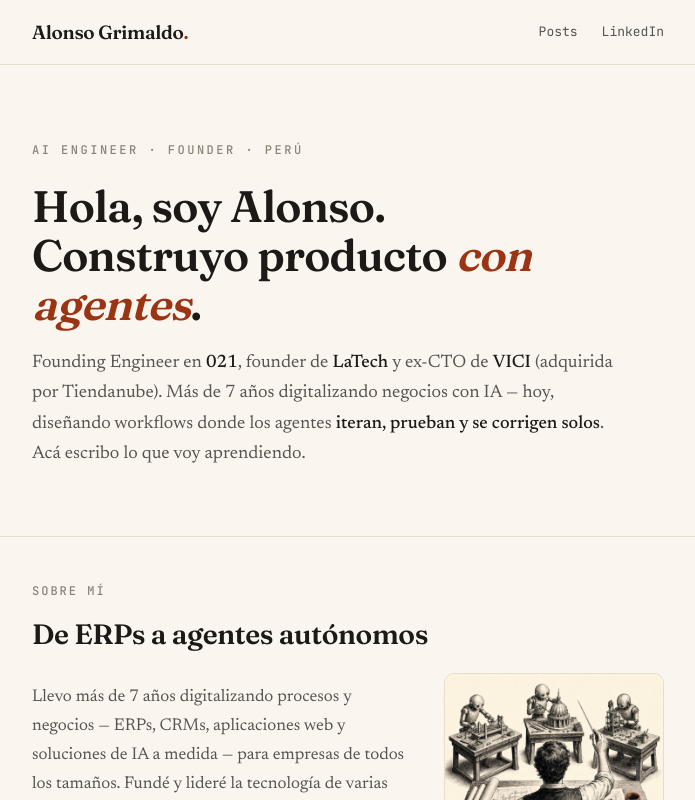
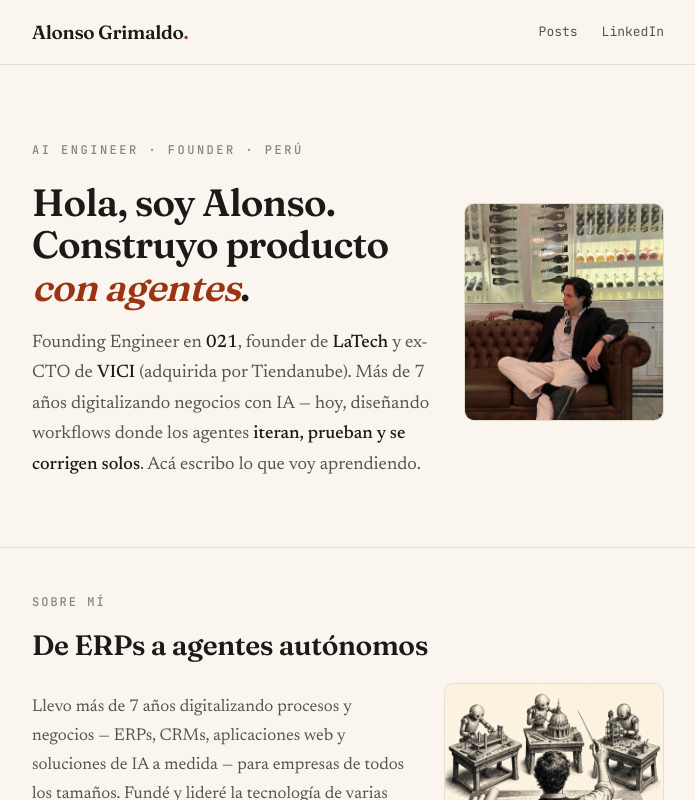
Before and after one commit to agrimald2/alonsogrimaldo.com, a Next.js app: page / in a window 1280 px wide. Shown: the top 800 px of the page, without its empty margins (292-987 px from the left). Built offline with nearby package versions, Linux system fonts and the light colour scheme.

Commit message:
Add profile photo to hero, VICI logo mark; tighten hero title sizing

```diff
--- a/app/globals.css
+++ b/app/globals.css
@@ -247,6 +247,39 @@ h2 {
   color: var(--ink-3);
 }
 
+/* hero */
+.hero-grid {
+  display: grid;
+  grid-template-columns: 1fr 200px;
+  gap: 32px;
+  align-items: center;
+}
+
+.hero-grid h1 {
+  font-size: 38px;
+}
+
+.hero-fig {
+  margin: 0;
+}
+
+.hero-fig img {
+  width: 100%;
+  height: auto;
+  border: 1px solid var(--line);
+  border-radius: 10px;
+}
+
+@media (max-width: 640px) {
+  .hero-grid {
+    grid-template-columns: 1fr;
+  }
+
+  .hero-fig {
+    max-width: 260px;
+  }
+}
+
 /* figures */
 .about-grid {
   display: grid;
--- a/app/page.tsx
+++ b/app/page.tsx
@@ -20,7 +20,7 @@ const experience = [
   {
     role: "CTO",
     org: "VICI · adquirida por Tiendanube",
-    logo: null,
+    logo: "/logos/vici.png",
     period: "2023 — hoy",
     desc: "Lideré la transformación de la empresa hacia un asistente de ventas por WhatsApp con IA para restaurantes — pivote que culminó en la adquisición por Tiendanube.",
   },
@@ -37,7 +37,8 @@ export default function Home() {
   return (
     <main>
       <header className="hero">
-        <div className="wrap">
+        <div className="wrap hero-grid">
+          <div>
             <span className="kick">ai engineer · founder · perú</span>
             <h1>
               Hola, soy Alonso.
@@ -51,6 +52,16 @@ export default function Home() {
               <b>iteran, prueban y se corrigen solos</b>. Acá escribo lo que voy
               aprendiendo.
             </p>
+          </div>
+          <figure className="hero-fig">
+            <Image
+              src="/img/alonso.jpg"
+              alt="Alonso Grimaldo"
+              width={823}
+              height={900}
+              priority
+            />
+          </figure>
         </div>
       </header>
 
```
Also changed, not shown: public/img/alonso.jpg (added), public/logos/vici.png (added). Lines whose indentation alone changed are shown as unchanged.
